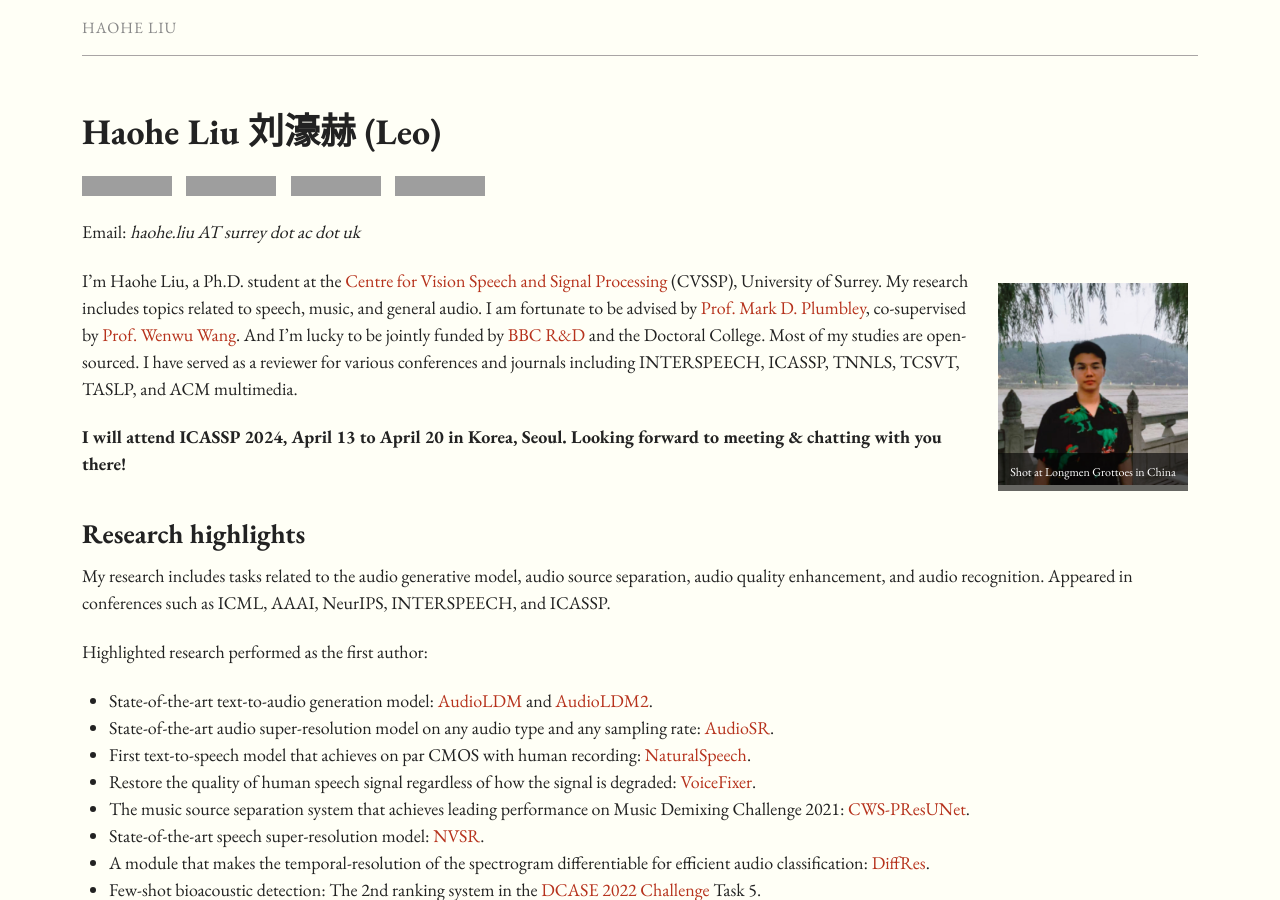
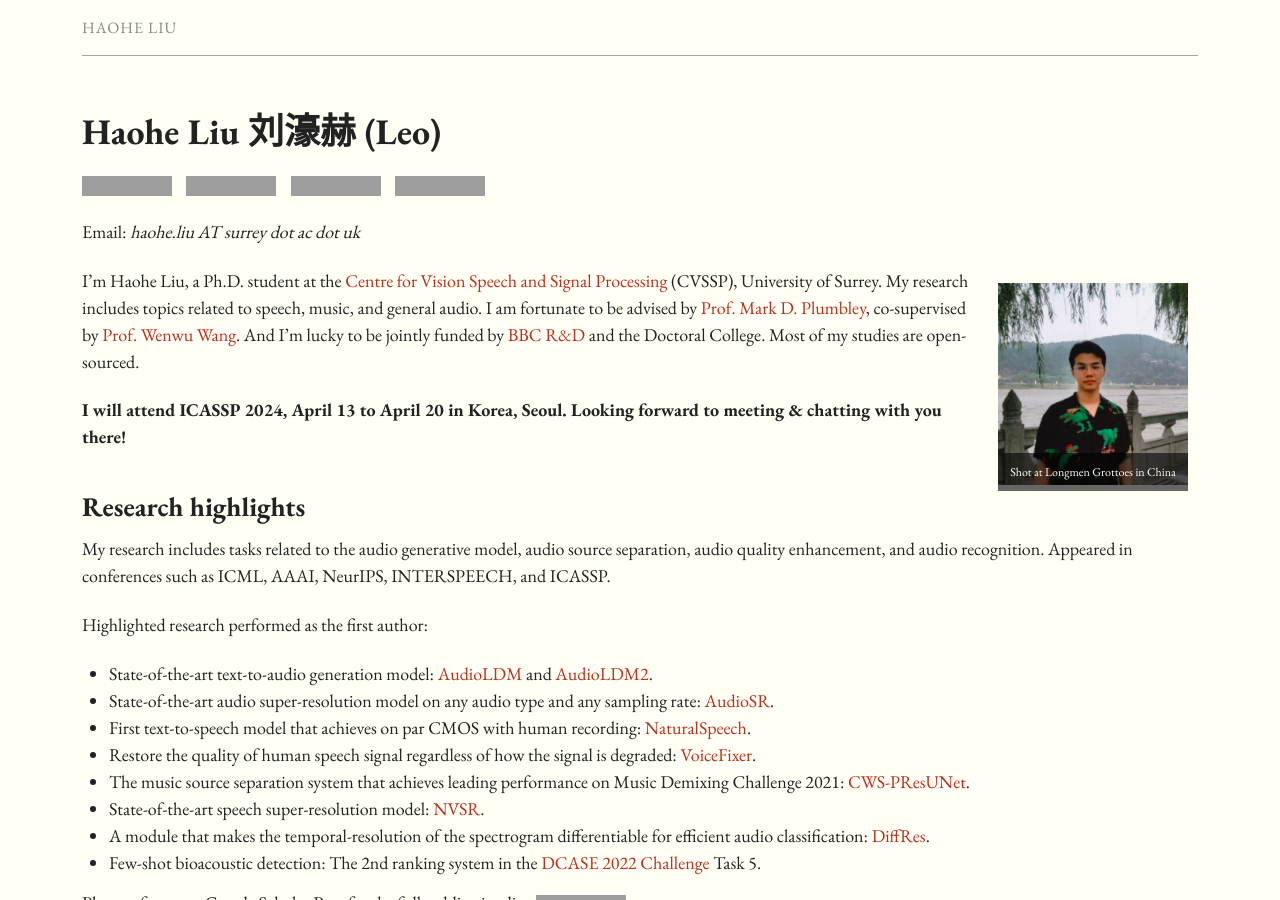
Before and after one commit to haoheliu/haoheliu.github.io, a Jekyll site: the page built from index.md, in a window 1280 px wide and 900 px high. Built offline with Jekyll 4.4.1, drawn with Linux system fonts in a browser that asks for light colours; comment, search, counter and statistics services are not loaded; grey boxes are pictures that could not be loaded.

Commit message:
Update index.md

```diff
--- a/index.md
+++ b/index.md
@@ -663,7 +663,7 @@ Email: *haohe.liu AT surrey dot ac dot uk*
 
 {% include image.html url="images/longmen.jpg" caption="Shot at Longmen Grottoes in China" width="190px" align="right" %}
 
-I’m Haohe Liu, a Ph.D. student at the [Centre for Vision Speech and Signal Processing] (CVSSP), University of Surrey. My research includes topics related to speech, music, and general audio. I am fortunate to be advised by [Prof. Mark D. Plumbley], co-supervised by [Prof. Wenwu Wang]. And I’m lucky to be jointly funded by [BBC R&D] and the Doctoral College. Most of my studies are open-sourced. I have served as a reviewer for various conferences and journals including INTERSPEECH, ICASSP, TNNLS, TCSVT, TASLP, and ACM multimedia.
+I’m Haohe Liu, a Ph.D. student at the [Centre for Vision Speech and Signal Processing] (CVSSP), University of Surrey. My research includes topics related to speech, music, and general audio. I am fortunate to be advised by [Prof. Mark D. Plumbley], co-supervised by [Prof. Wenwu Wang]. And I’m lucky to be jointly funded by [BBC R&D] and the Doctoral College. Most of my studies are open-sourced.
 
 <b>I will attend ICASSP 2024, April 13 to April 20 in Korea, Seoul. Looking forward to meeting & chatting with you there!</b>
 
```
